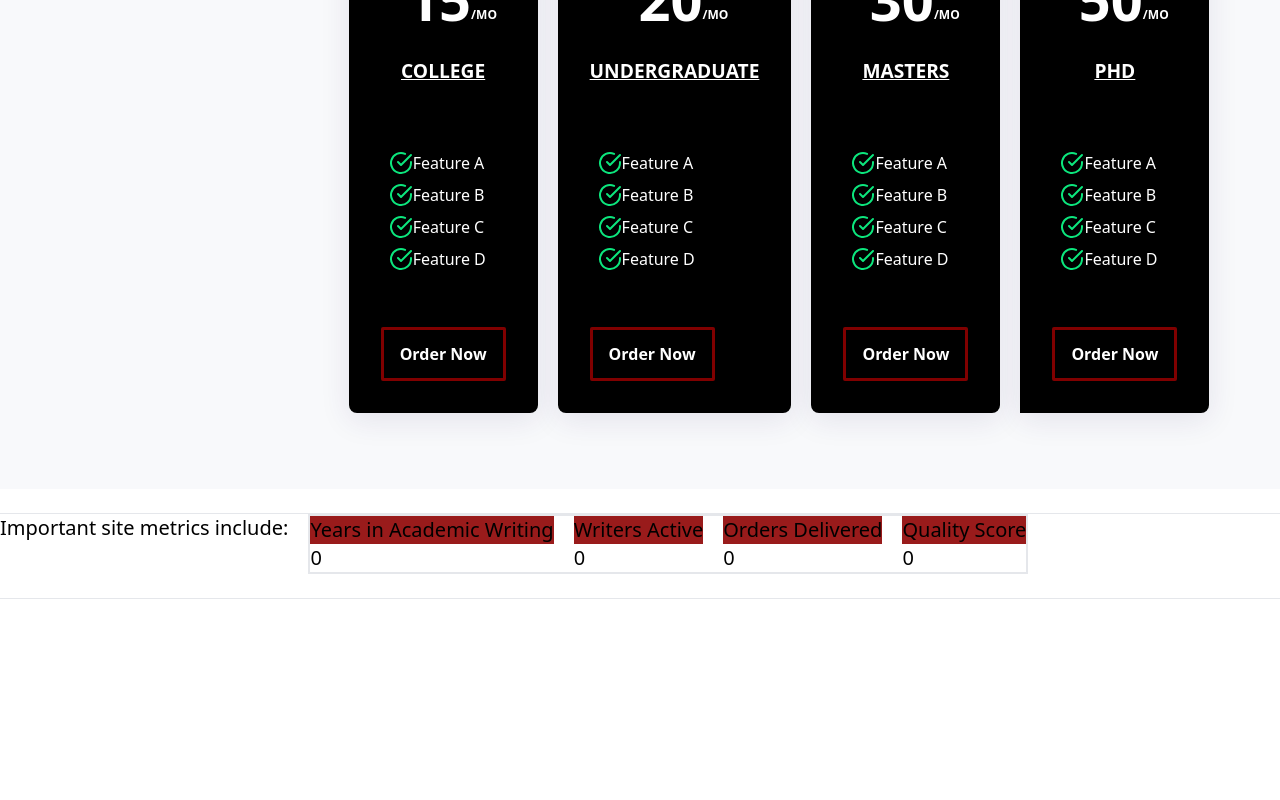
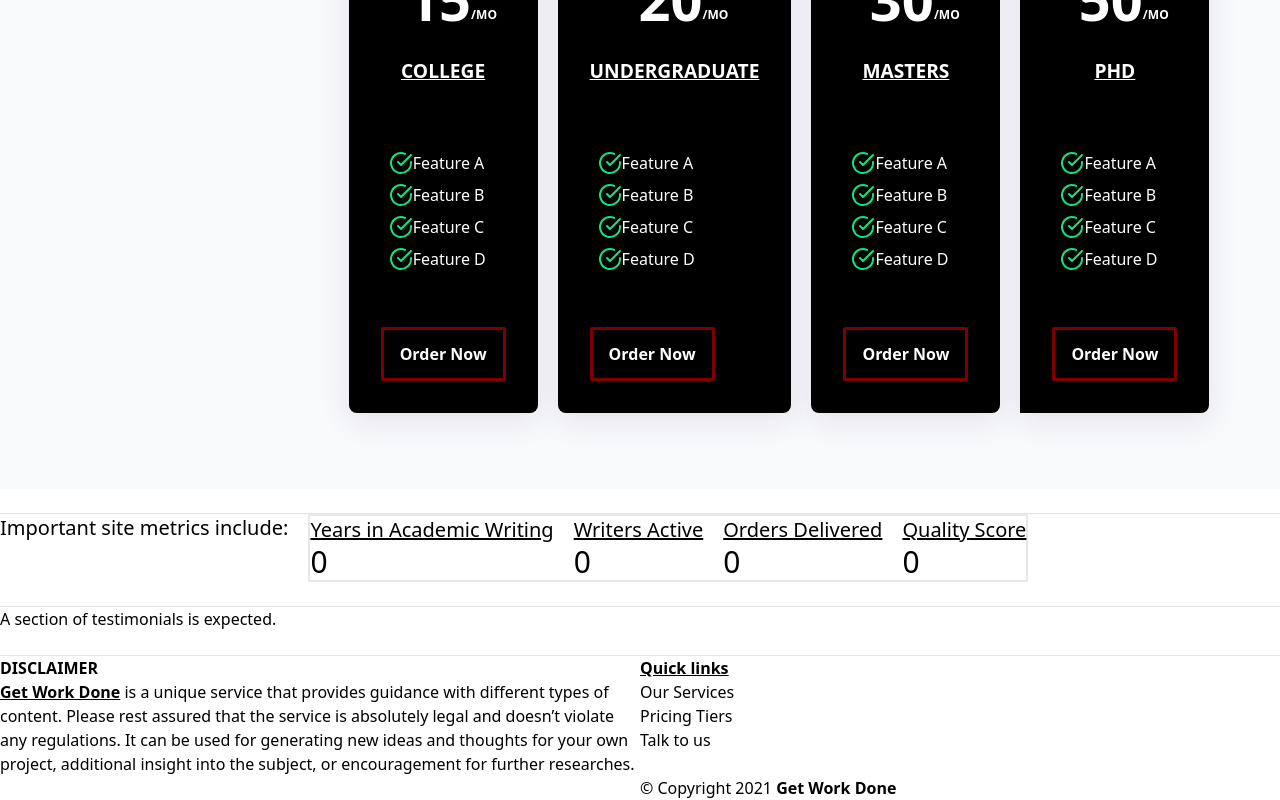
Before and after one commit to henrykash/WritingSite, a Next.js app: page / in a window 1280 px wide. Shown: the part 1011-1811 px from the top of the page. Before the commit the page ends 1634 px from the top, so only its background shows below. Built offline with nearby package versions, Linux system fonts and the light colour scheme.

Commit message:
Updated the Tawk.io plugin

```diff
--- a/Components/Counter.js
+++ b/Components/Counter.js
@@ -1,6 +1,5 @@
 import React, {useState} from 'react'
-import CounterStyles from '../styles/counter.module.css'
-import dynamic from 'next/dynamic'
+
 
 const Counter = () => {
 
@@ -38,30 +37,30 @@ const Counter = () => {
 		}
 
     return (
-        <div className="flex flex-row space-x-5 text-xl">
+        <div className="flex flex-row space-x-5">
 
-			<h1>Important site metrics include:</h1>
+			<h1 className="text-xl">Important site metrics include:</h1>
 
 		<section>
-			<div className="flex flex-row space-x-5 border-2">
+			<div className="flex flex-row space-x-5 border-2 text-3xl">
 				<div>
 					<i class="fab fa-youtube fa-4x"></i>
-					<h3 className="bg-red-800">Years in Academic Writing</h3>
+					<h3 className="text-xl underline">Years in Academic Writing</h3>
 					<div class="counter" data-target="6">0</div>
 				</div>
 				<div>
 					<i class="fab fa-twitter fa-4x"></i>
-					<h3 className="bg-red-800">Writers Active</h3>
+					<h3 className="text-xl underline">Writers Active</h3>
 					<div class="counter" data-target="500">0</div>
 				</div>
 				<div>
 					<i class="fab fa-facebook fa-4x"></i>
-					<h3 className="bg-red-800">Orders Delivered</h3>
+					<h3 className="text-xl underline">Orders Delivered</h3>
 					<div class="counter" data-target="3000">0</div>
 				</div>
 				<div>
 					<i class="fab fa-linkedin fa-4x"></i>
-					<h3 className="bg-red-800">Quality Score</h3>
+					<h3 className="text-xl underline">Quality Score</h3>
 					<div class="counter" data-target="95">0</div>
 				</div>
 			</div>
--- /dev/null
+++ b/Components/Footer.js
@@ -0,0 +1,24 @@
+import Link from 'next/link'
+
+const Footer = () => {
+    return (
+        <div className='flex flex-row grid grid-cols-2 overflow-hidden'>
+            <div>
+                <b>DISCLAIMER</b>
+                <p><b className="underline">Get Work Done</b> is a unique service that provides guidance with different types of content. Please rest assured that the service is absolutely legal and doesn’t violate any regulations. It can be used for generating new ideas and thoughts for your own project, additional insight into the subject, or encouragement for further researches.</p>
+            </div>
+            <div className="mr-0">
+                <h3 className='font-bold underline'>Quick links</h3>
+                <ul>
+                    <li>Our Services</li>
+                    <li>Pricing Tiers</li>
+                    <li>Talk to us</li>
+                </ul>
+            </div>
+            <br />
+            <footer className='md:w-auto justify-center'>&copy; Copyright 2021 <b>Get Work Done</b></footer>
+        </div>
+    )
+}
+
+export default Footer
--- a/Components/Testimonials.js
+++ b/Components/Testimonials.js
@@ -3,7 +3,7 @@ import React from 'react'
  const Testimonials = () => {
     return (
         <div>
-
+            <p>A section of testimonials is expected.</p>
         </div>
     )
 }
--- a/Components/TopNav.js
+++ b/Components/TopNav.js
@@ -15,11 +15,25 @@ const TopNav = () => {
                 />
             <ul>
                <div class="flex flex-row space-x-10 absolute top-10 left-30">
+                <Link href='/'>
                 <li className="rounded hover:bg-red-700 text-xl">Home</li>
+                </Link>
+
+                <Link href='/'>
                 <li className="rounded hover:bg-red-700 text-xl">Services</li>
+                </Link>
+
+                <Link href='/'>
                 <li className="rounded hover:bg-red-700 text-xl">About us</li>
+                </Link>
+
+                <Link href='/'>
                 <li className="rounded hover:bg-red-700 text-xl">Pricing</li>
+                </Link>
+
+                <Link href='/'>
                 <li className="rounded hover:bg-red-700 text-xl">Contact Us</li>
+                </Link>
                 </div>
 
                 <div className="flex flex-row space-x-5 absolute top-10 right-5">
@@ -30,6 +44,7 @@ const TopNav = () => {
                 <button className="rounded bg-red-700 text-xl hover:underline">Sign Up</button>
                 </Link>
                </div>
+
             </ul>
         </nav>
     )
--- /dev/null
+++ b/Static/tawk-io.js
@@ -0,0 +1,13 @@
+const setTawk = () => {
+var Tawk_API = Tawk_API||{}, Tawk_LoadStart=new Date();
+    (function(){
+        var s1 = document.createElement("script"),s0=document.getElementsByTagName("script")[0];
+            s1.async=true;
+            s1.src='https://embed.tawk.to/604c4303067c2605c0b7e36a/1f0kubhnk';
+            s1.charset='UTF-8';
+            s1.setAttribute('crossorigin','*');
+            s0.parentNode.insertBefore(s1,s0);
+})();
+}
+
+console.log("Let's do this");
--- a/pages/index.js
+++ b/pages/index.js
@@ -5,11 +5,30 @@ import LandingSection from '../Components/Header'
 import AboutUs from '../Components/AboutUs'
 import PricingTiers from '../Components/PricingTiers'
 import Testimonials from '../Components/Testimonials'
-//import Footer from '../Components/Footer'
+import Footer from '../Components/Footer'
+import {useState} from 'react';
 
 const Homepage = () => {
+
+  if(typeof window !== 'undefined'){
+    const setTawk = () => {
+      var Tawk_API = Tawk_API||{}, Tawk_LoadStart=new Date();
+          (function(){
+              var s1 = document.createElement("script"),s0=document.getElementsByTagName("script")[0];
+                  s1.async=true;
+                  s1.src='https://embed.tawk.to/604c4303067c2605c0b7e36a/1f0kubhnk';
+                  s1.charset='UTF-8';
+                  s1.setAttribute('crossorigin','*');
+                  s0.parentNode.insertBefore(s1,s0);
+      })();
+      }
+      setTawk()
+  }
+  else{
+    console.log('What happened to the Tawk.io plugin?!')
+  }
   return (
-    <div>
+    <div className='overflow-y-hidden'>
       <Head>
         <title>Premium workplace!</title>
         <meta name="viewport" content="initial-scale=1.0, width=device-width" />
@@ -17,12 +36,12 @@ const Homepage = () => {
         <meta name="description" content="Online Writing, Get work Done, Get remote work done" />
         <meta name="keywords" content="Writing, Online work, Post Work, Assignments" />
         <link href="https://fonts.googleapis.com/css?family=Lato|Poppins&display=swap" rel="stylesheet"></link>
-        <script type="text/javascript" dangerouslySetInnerHTML={{ __html: process.env.rawJsFromFile }}></script>
+        {/*<script type="text/javascript" dangerouslySetInnerHTML={{ __html: process.env.rawJsFromFile }}></script>*/}
       </Head>
 
       <TopNav />
 
-      <main>
+      <body>
         <LandingSection />
         <br />
         <hr />
@@ -41,10 +60,13 @@ const Homepage = () => {
 
         <Testimonials />
         <br />
+        <hr />
 
-      </main>
+        {/*<script type='text/javascript' src='./static/tawk-io.js'></script>*/}
 
-      {/*<Footer />*/}
+      </body>
+
+      <Footer />
     </div>
   )
 }
```
Also changed, not shown: pages/contactus.js (added), pages/login.js (added), pages/ordernow.js (line endings or trailing spaces), pages/ourservices.js (added), pages/signup.js (added).
